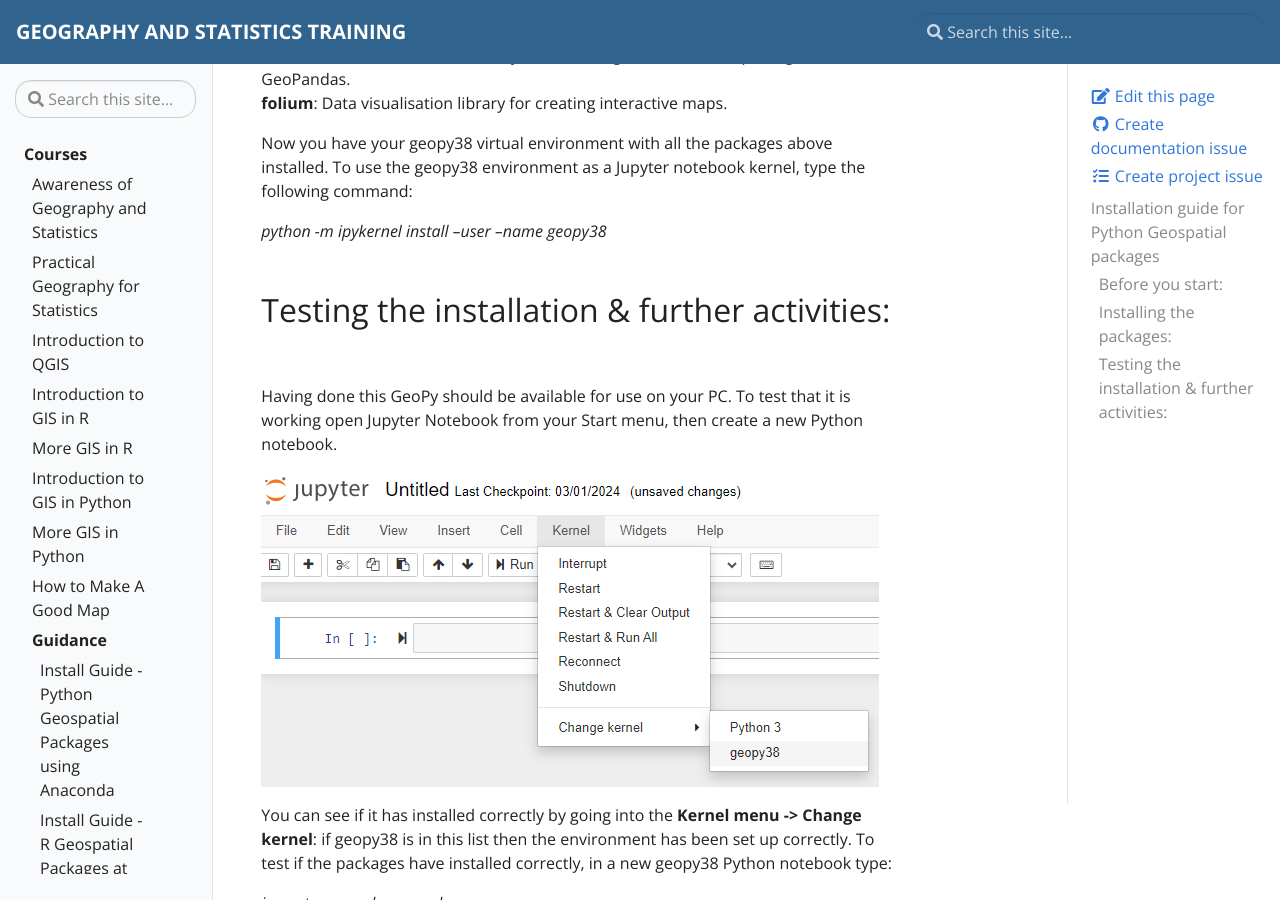
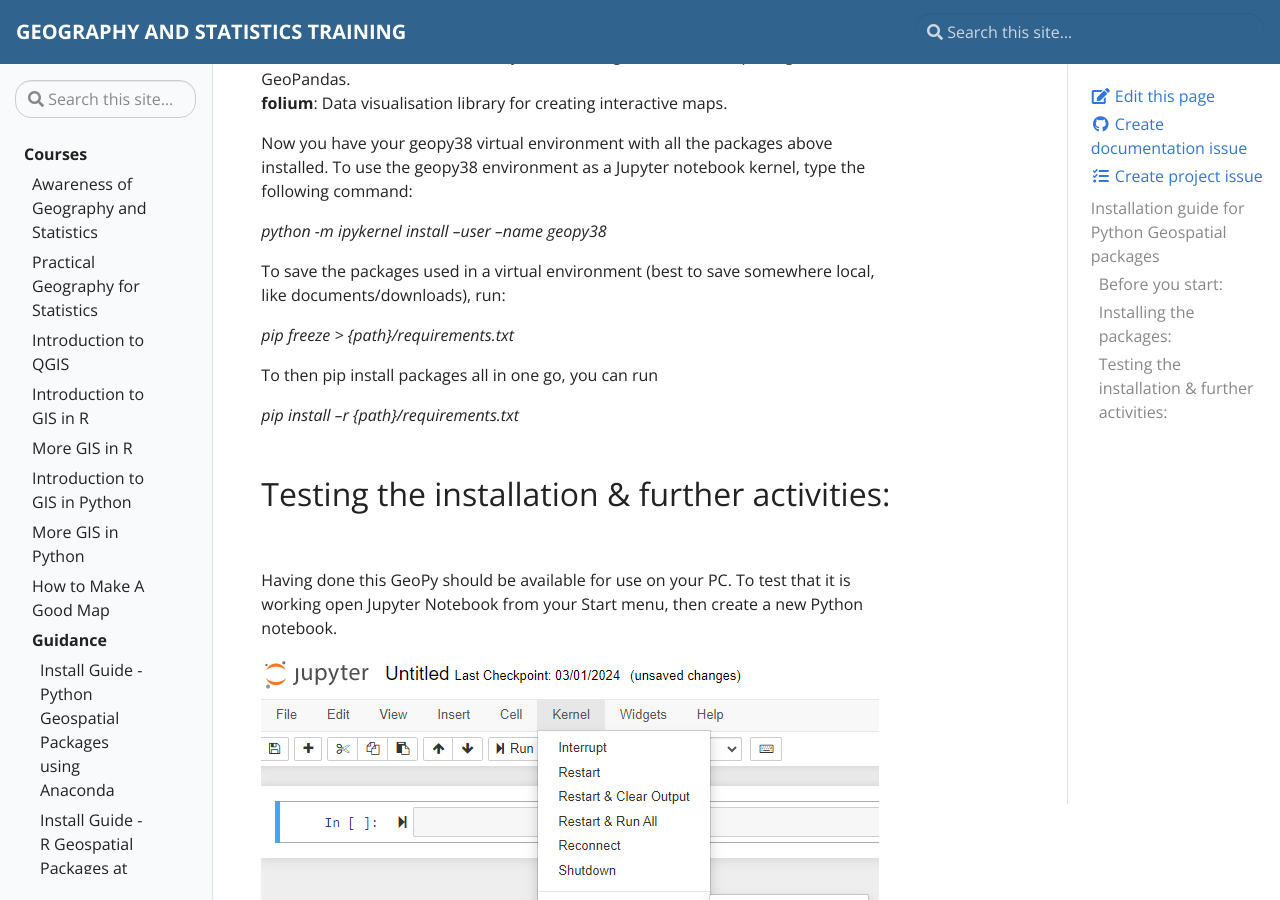
Before and after one commit to ONSgeo/geospatial-training, a Jekyll site: the page built from _docs/guides/python_install_anaconda.md, in a window 1280 px wide and 900 px high, scrolled down 4501 px. Built offline with Jekyll 4.4.1, drawn with Linux system fonts in a browser that asks for light colours.

Commit message:
Update python_install_anaconda.md

```diff
--- a/_docs/guides/python_install_anaconda.md
+++ b/_docs/guides/python_install_anaconda.md
@@ -113,8 +113,16 @@ Now you have your geopy38 virtual environment with all the packages above instal
 
 *python -m ipykernel install --user --name geopy38*
 
+
+To save the packages used in a virtual environment (best to save somewhere local, like documents/downloads), run:
+
+*pip freeze > {path}/requirements.txt*
+
+To then pip install packages all in one go, you can run
+
+*pip install –r {path}/requirements.txt*
+
 ## Testing the installation & further activities:
-
 
 
 Having done this GeoPy should be available for use on your PC. To test that it is working open Jupyter Notebook from your Start menu, then create a new Python notebook.
```
